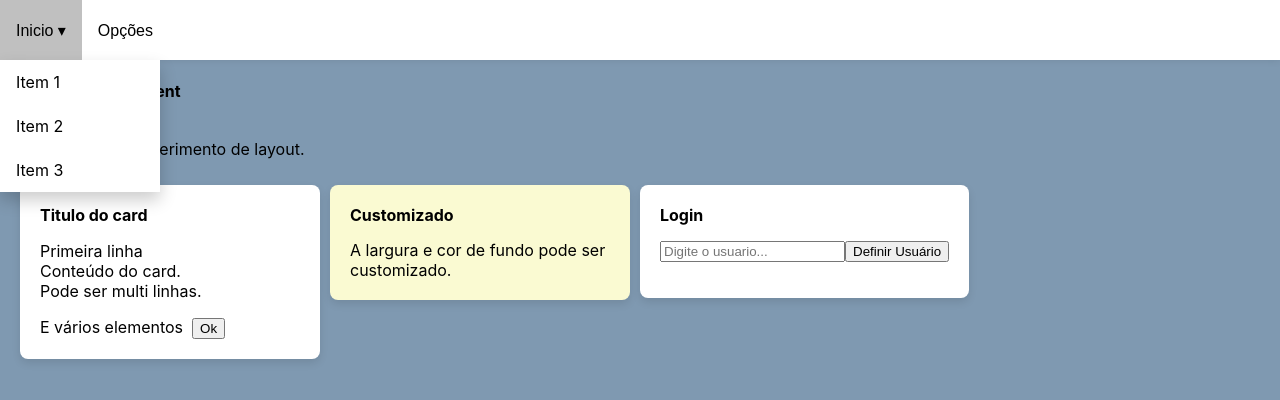
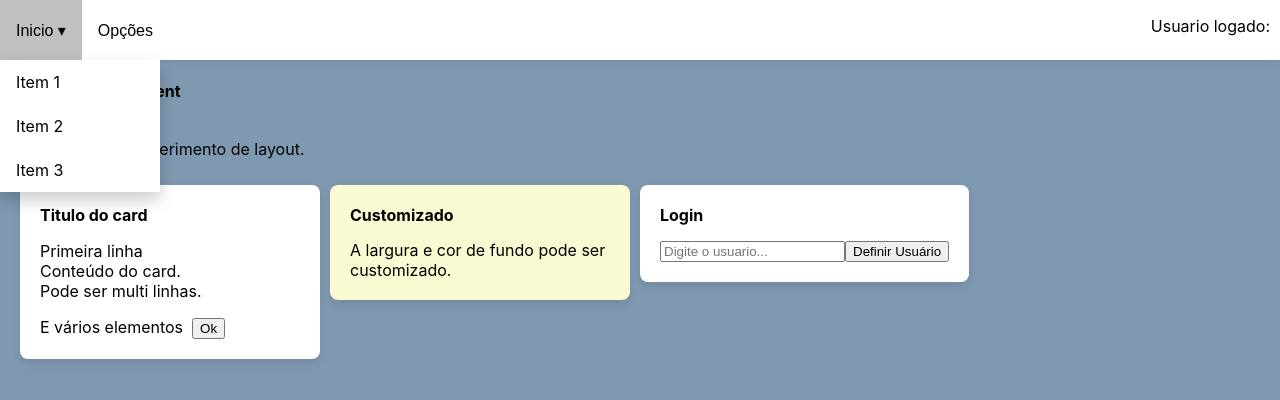
Before and after one commit to igueslacerda/reactnstatic, a React (Create React App) app: page / in a window 1280 px wide. Shown: the top 400 px of the page. Built offline with nearby package versions, Linux system fonts and the light colour scheme.

Commit message:
Prova de conceito em uso de Context Provider

```diff
--- a/src/componentes/CardUsuario.js
+++ b/src/componentes/CardUsuario.js
@@ -3,7 +3,7 @@ import { useGlobalContext } from "../contexts/GlobalContext";
 import Card from "./Card";
 
 const CardUsuario = () => {
-  const { user, definirUsuario } = useGlobalContext();
+  const { definirUsuario } = useGlobalContext();
   const [text, setText] = useState("");
 
   const handleClick = () => {
@@ -23,7 +23,6 @@ const CardUsuario = () => {
       >
         Definir Usuário
       </button>
-      <p className="mt-4 text-lg">{user}</p>
     </Card>
   );
 };
--- a/src/componentes/MenuTop.js
+++ b/src/componentes/MenuTop.js
@@ -1,7 +1,10 @@
 import React from "react";
+import { useGlobalContext } from "../contexts/GlobalContext";
 import "./componentesCss/MenuTop.css";
 
 const MenuTop = () => {
+  const { user } = useGlobalContext();
+
   return (
     <div className="menuTop">
       <div className="dropdown">
@@ -20,6 +23,9 @@ const MenuTop = () => {
           <a href="#">Item 3</a>
         </div>
       </div>
+      <div className="menu-status">
+        <p>Usuario logado: {user}</p>
+      </div>
     </div>
   );
 };
--- a/src/componentes/componentesCss/MenuTop.css
+++ b/src/componentes/componentesCss/MenuTop.css
@@ -45,4 +45,10 @@
   background-color: #f1f1f1;
 }
 
+.menu-status {
+  display: inline-flex;
+  float: right;
+  padding: 0 10px;
+}
+
 /* https://www.w3schools.com/css/tryit.asp?filename=trycss_dropdown_button  */
```
